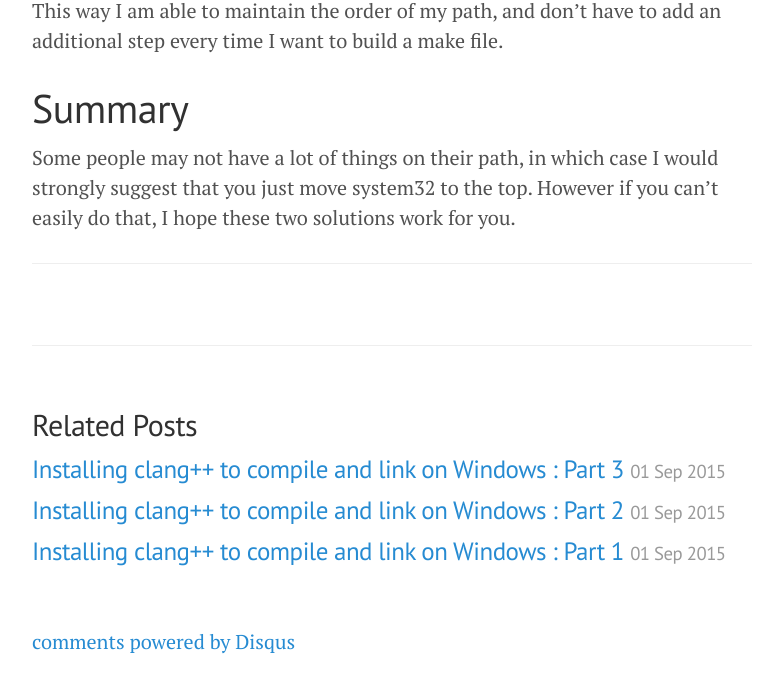
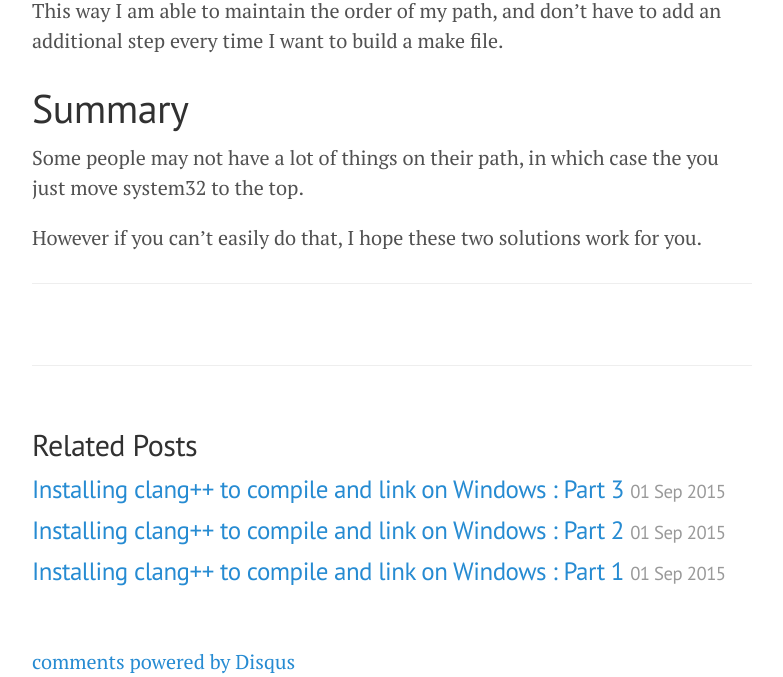
Before and after one commit to JohannesMP/com.johannesmp.blog, a Jekyll site: the page built from _posts/2016-01-23-fixing-make-exeptions-on-windows.md, in a window 1280 px wide and 900 px high, scrolled down 3173 px, cut to the strip 223-900 px from the top of the window. Shown: the whole strip, without its empty margins (248-1031 px from the left). Built offline with Jekyll 4.4.1, drawn with Linux system fonts in a browser that asks for light colours; nearby versions of some CDN libraries; Markdown is read by kramdown in place of the engine named in the settings; comment, search, counter and statistics services are not loaded.

Commit message:
Update 2016-01-23-fixing-make-exeptions-on-windows.md

```diff
--- a/_posts/2016-01-23-fixing-make-exeptions-on-windows.md
+++ b/_posts/2016-01-23-fixing-make-exeptions-on-windows.md
@@ -65,4 +65,6 @@ This way I am able to maintain the order of my path, and don't have to add an ad
 
 # Summary
 
-Some people may not have a lot of things on their path, in which case I would strongly suggest that you just move system32 to the top. However if you can't easily do that, I hope these two solutions work for you.
+Some people may not have a lot of things on their path, in which case the you just move system32 to the top.
+
+However if you can't easily do that, I hope these two solutions work for you.
```
